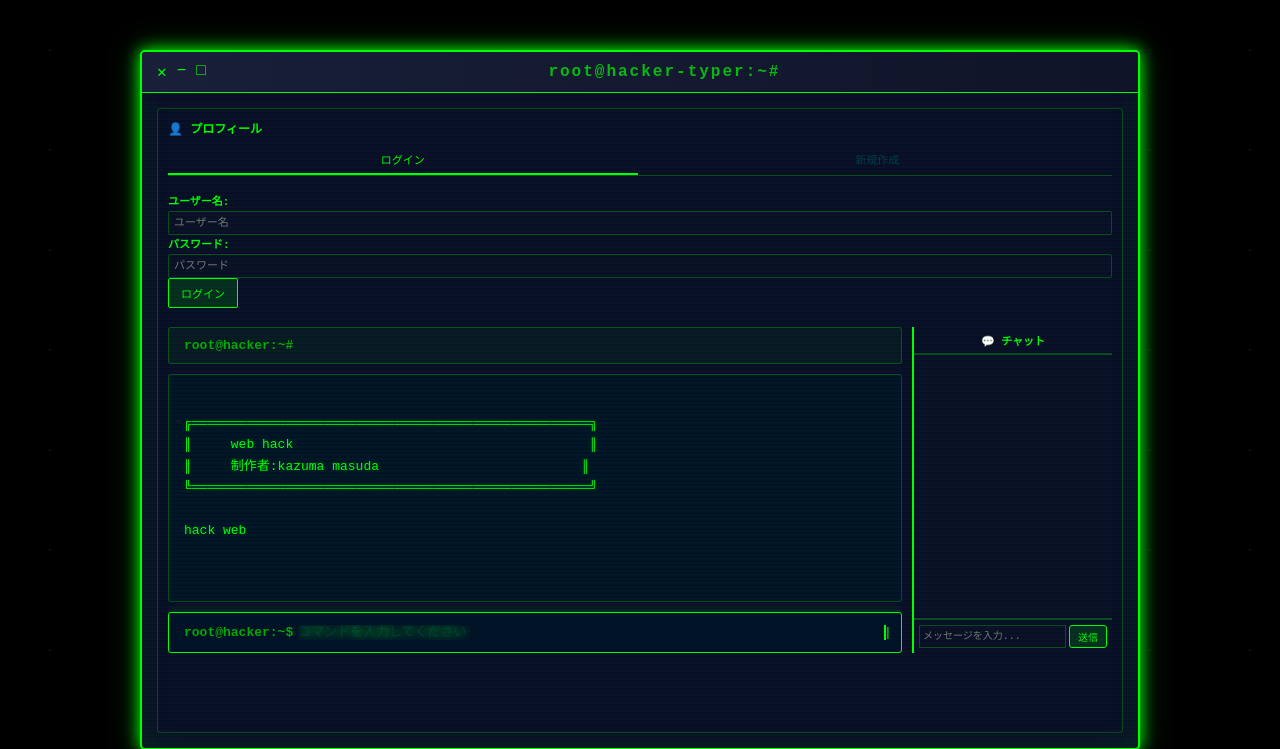
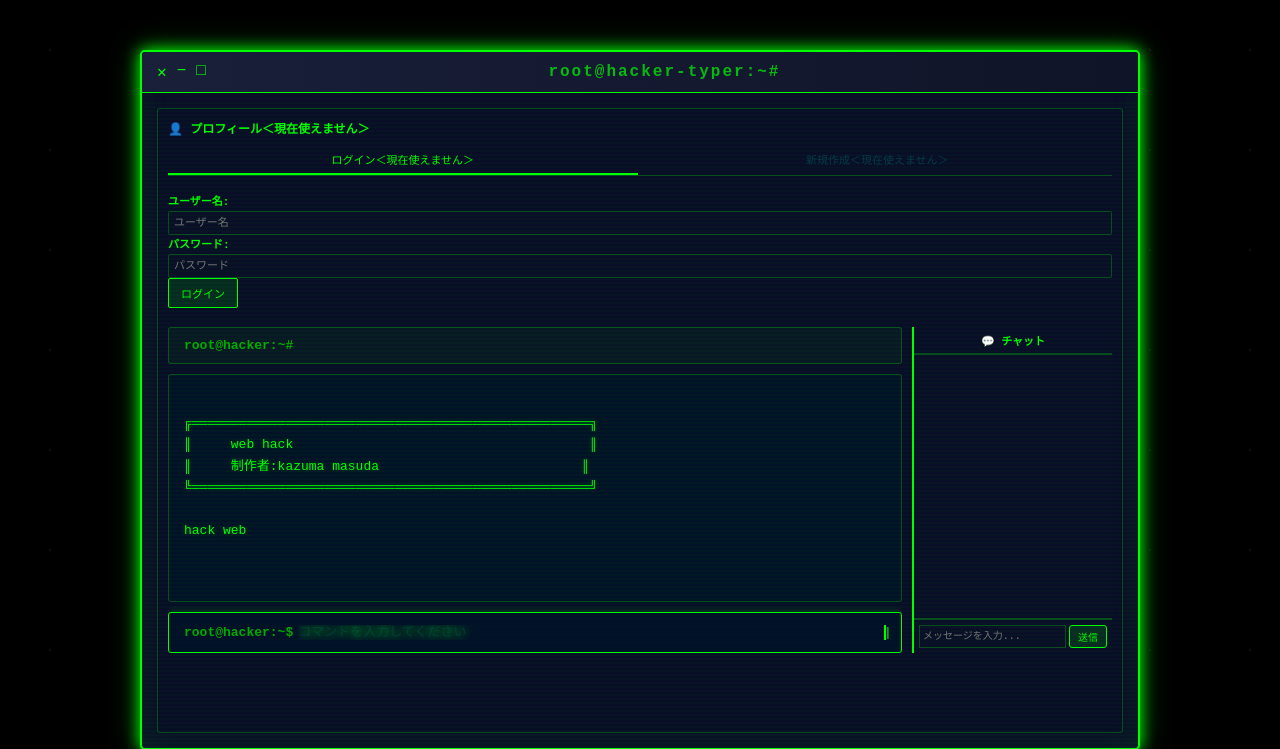
Before and after one commit to subkazuma20130428-eng/hack, a Django app: page / in a window 1280 px wide. Shown: the top 749 px of the page. Run offline with Django 5.2, Linux system fonts and the light colour scheme.

Commit message:
プロフィールセクションに「現在使えません」というメッセージを追加

```diff
--- a/game/templates/game/index.html
+++ b/game/templates/game/index.html
@@ -46,11 +46,11 @@
                     <div class="game-main">
                         <!-- プロフィール設定パネル -->
                         <div class="profile-panel">
-                            <div class="profile-header">👤 プロフィール</div>
+                            <div class="profile-header">👤 プロフィール＜現在使えません＞</div>
                             <div class="profile-form">
                                 <div class="form-tabs">
-                                    <button class="tab-btn active" data-tab="login">ログイン</button>
-                                    <button class="tab-btn" data-tab="register">新規作成</button>
+                                    <button class="tab-btn active" data-tab="login">ログイン＜現在使えません＞</button>
+                                    <button class="tab-btn" data-tab="register">新規作成＜現在使えません＞</button>
                                 </div>
 
                                 <!-- ログインタブ -->
```
Also changed, not shown: db.sqlite3.
